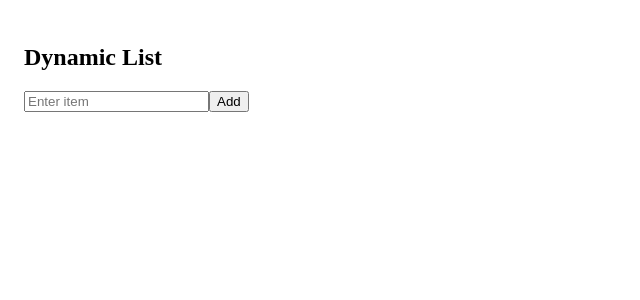
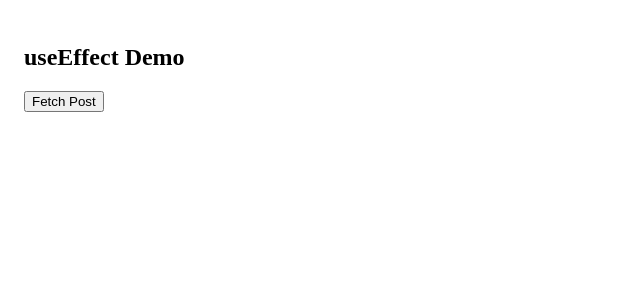
Before and after one commit to ItsMeAadityaK/react-component-basics, a React (Create React App) app: page / in a window 1280 px wide. Shown: the top 300 px of the page, without its empty margins (0-640 px from the left). Built offline with nearby package versions, Linux system fonts and the light colour scheme; the HTML template or start-up script is replaced by a standard one.

Commit message:
useEffect fetch API

```diff
--- a/src/App.js
+++ b/src/App.js
@@ -1,10 +1,10 @@
 import React from 'react';
-import DynamicList from './DynamicList';
+import UseEffectEx from './UseEffectEx';
 
 function App() {
   return (
     <div className="App">
-      <DynamicList />
+      <UseEffectEx />
     </div>
   );
 }
--- /dev/null
+++ b/src/UseEffectEx.js
@@ -0,0 +1,39 @@
+import React, { useEffect, useState } from 'react';
+
+function UseEffectEx() {
+  const [data, setData] = useState(null);
+
+  useEffect(() => {
+    console.log("🟢 Component mounted");
+
+    return () => {
+      console.log("🔴 Component unmounted");
+    };
+  }, []);
+
+  const fetchData = async () => {
+    try {
+      const res = await fetch('https://jsonplaceholder.typicode.com/todos/1');
+      const data = await res.json();
+      setData(data);
+    } catch (err) {
+      console.error("Error fetching data:", err);
+    }
+  };
+
+
+  return (
+    <div style={{ padding: '1rem' }}>
+      <h2>useEffect Demo</h2>
+      <button onClick={fetchData}>Fetch Post</button>
+      {data && (
+        <div>
+            <p>Task: {data.title}</p>
+            <p>Completed: {data.completed ? "Yes" : "No"}</p>
+        </div>
+      )}
+    </div>
+  );
+}
+
+export default UseEffectEx;
```
